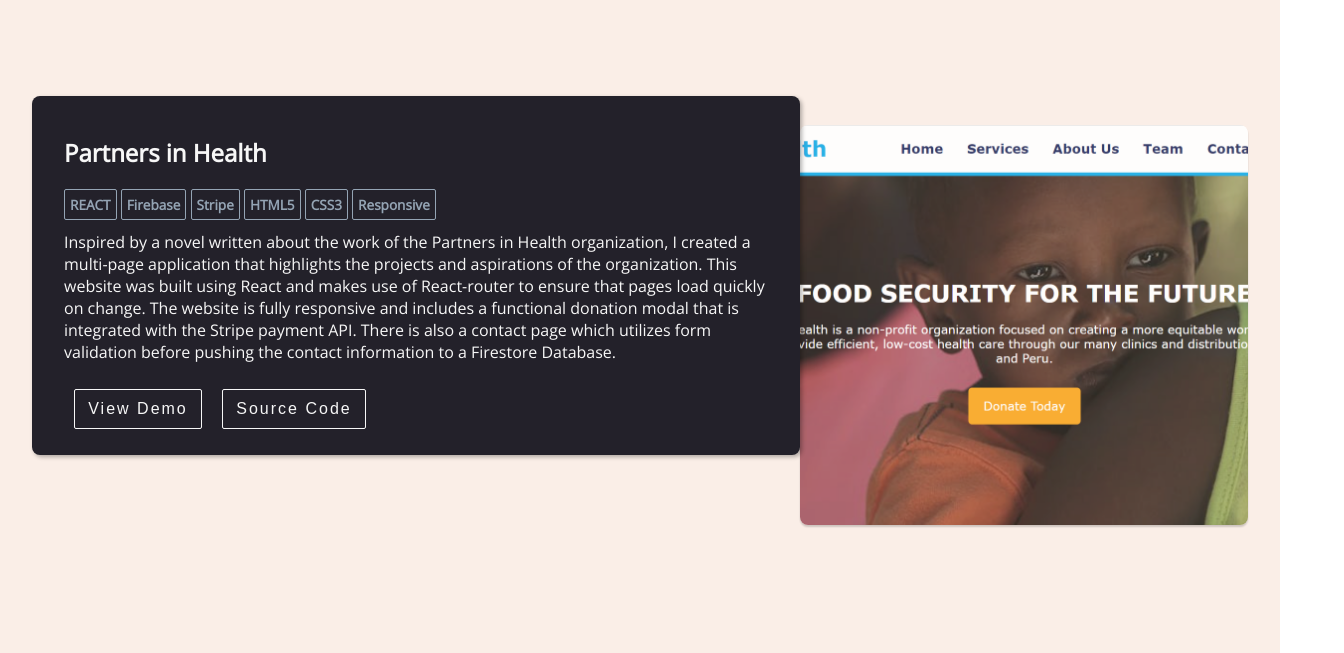
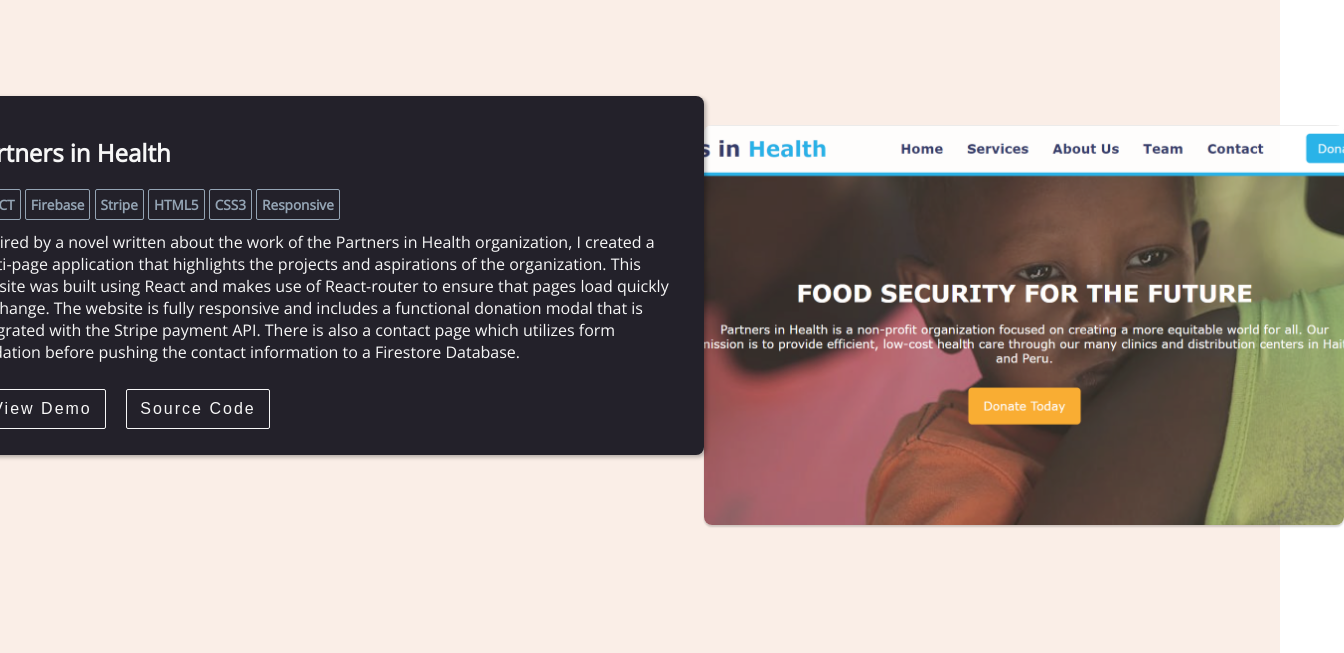
Before and after one commit to notkylemoreau98/Portfolio, a plain HTML site: page index.html in a window 1280 px wide. Shown: the part 953-1606 px from the top of the page, 1344 px wide, since content can reach past the window. Drawn offline with nearby package versions, Linux system fonts and the light colour scheme.

Commit message:
'Landscape view changes'

```diff
--- a/styles.css
+++ b/styles.css
@@ -440,6 +440,7 @@ h3 {
   }
 
   .project__description {
+    width: 90%;
     height: fit-content;
     margin-right: 0;
     margin-top: -100px;
@@ -447,6 +448,7 @@ h3 {
   }
 
   .project__preview {
+    width: 95%;
     height: 400px;
   }
 
@@ -480,10 +482,11 @@ h3 {
     margin-right: 0;
     margin-top: -100px;
     padding-bottom: 1rem;
+    z-index: 10;
   }
 
   .project__preview {
-    width: 35vw;
+    width: 50vw;
     height: 400px;
   }
 
```
